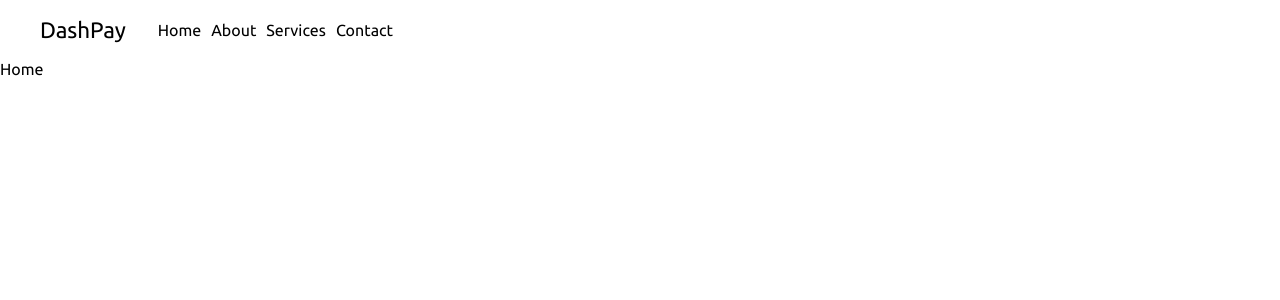
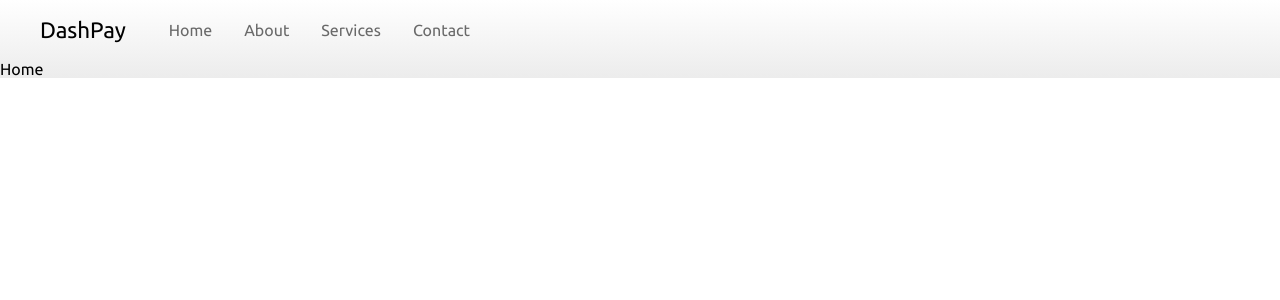
Before and after one commit to leokoby/dash-pay, a React (Vite) app: page / in a window 1280 px wide. Shown: the top 300 px of the page. Built offline with nearby package versions, Linux system fonts and the light colour scheme.

Commit message:
feature: increase vars in css and event listener on window

```diff
--- a/src/components/Header/Header.tsx
+++ b/src/components/Header/Header.tsx
@@ -28,18 +28,39 @@ const HeaderContainer = styled.nav`
 
         li a{
           font-size: 1rem;
+          color: var(--color-gray-2);
+          transition: all 200ms ease-in-out;
+          padding: 0 10px;
+          border: 1px dashed transparent;
+
+          &:hover{
+            color: var(--color-gray-1);
+            border: 1px var(--color-gray-1) dashed;
+          }
         }
       }
     }
   }
 `
 export default function Header() {
+  const [isMobile, setIsMobile] = React.useState(false)
+
+  window.addEventListener('resize', () => {
+    setIsMobile(window.innerWidth < 1000)
+  })
+
+
   return (
     <HeaderContainer>
       <div>
         <span>
           <a href="/">DashPay</a>
         </span>
+        {isMobile && (
+          <div>
+            menumobile
+          </div>
+        )}
         <span>
           <ul>
             <li>
--- a/src/index.css
+++ b/src/index.css
@@ -1,4 +1,13 @@
 @import url('https://fonts.googleapis.com/css2?family=Ubuntu:wght@400;500;700&display=swap');
+
+:root{
+  --color-black: #000;
+  --color-gray-1: #303030;
+  --color-gray-2: #696969;
+  --color-gray-3: #cacaca;
+  --color-gray-4: #fbfbfb;
+  --bg-gradient: linear-gradient(180deg, #FFF 0%, #ECECEC 100%);
+}
 
 *{
   box-sizing: border-box;
@@ -10,3 +19,7 @@
 
   font-family: 'Ubuntu', sans-serif;
 }
+
+body{
+  background: var(--bg-gradient) no-repeat;
+}
```
